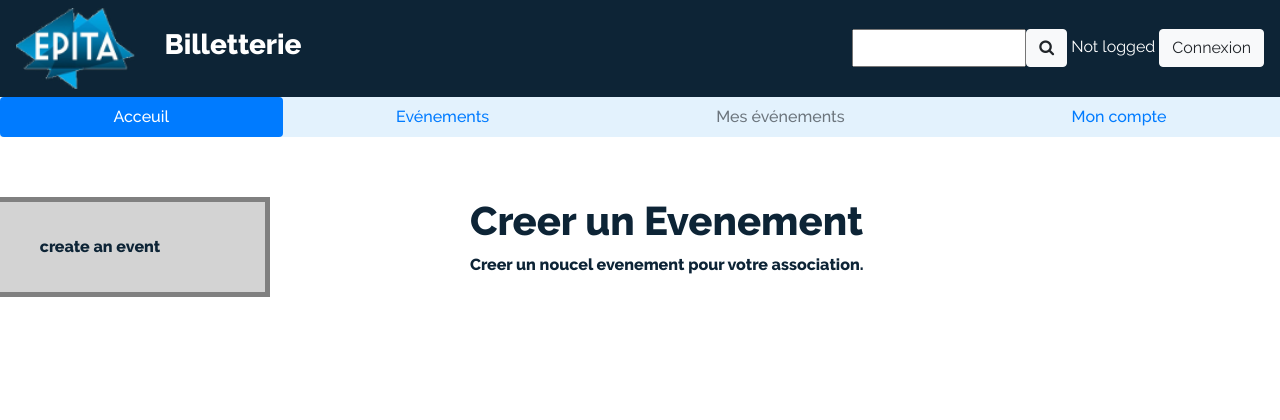
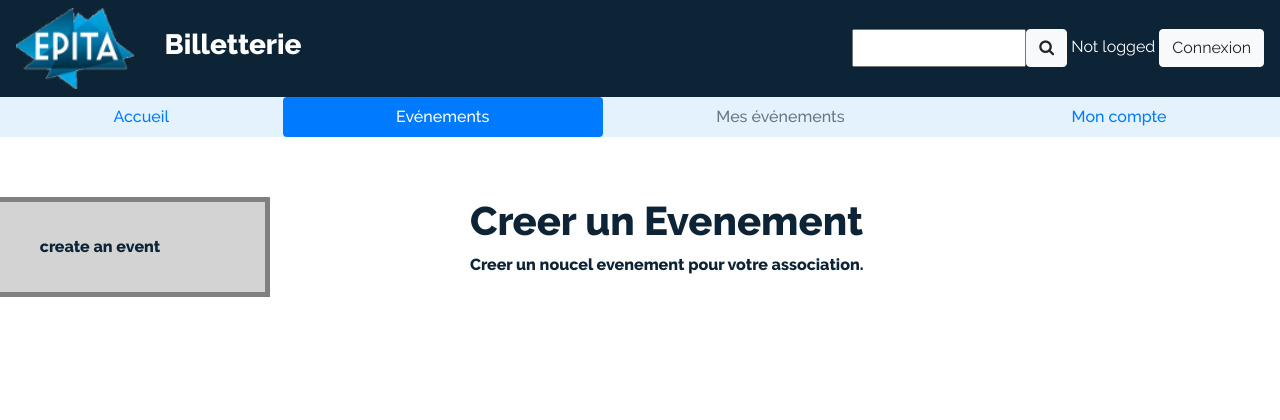
Before and after one commit to MrColorado/YakaChoisir, a Django app: page /event/ in a window 1280 px wide. Shown: the top 420 px of the page. Run offline with Django 3.2, Linux system fonts and the light colour scheme; data that the repository does not hold is empty; some libraries are stand-ins or nearby versions.

Commit message:
[MISC] fix typo

```diff
--- a/src/templates/base.html
+++ b/src/templates/base.html
@@ -57,7 +57,7 @@
 
             {% block panel %}
             <nav class="nav nav-pills nav-fill navbar-dark" id="base_panel">
-                <a class="nav-item nav-link active" href="{% url 'home' %}"> Acceuil </a>
+                <a class="nav-item nav-link active" href="{% url 'home' %}"> Accueil </a>
                 <a class="nav-item nav-link" href="{% url 'event' %}"> Evénements </a>
                 <a class="nav-item nav-link disabled" href="#"> Mes événements </a>
                 <a class="nav-item nav-link" href="{% url 'settings' %}"> Mon compte </a>
--- a/src/templates/events/specific_event.html
+++ b/src/templates/events/specific_event.html
@@ -3,7 +3,7 @@
 
 {% block panel %}
     <nav class="nav nav-pills nav-fill navbar-dark" id="base_panel">
-        <a class="nav-item nav-link" href="{% url 'home' %}"> Acceuil </a>
+        <a class="nav-item nav-link" href="{% url 'home' %}"> Accueil </a>
         <a class="nav-item nav-link active" href="{% url 'event' %}"> Evénements </a>
         <a class="nav-item nav-link" href="#"> Mes événements </a>
         <a class="nav-item nav-link" href="{% url 'settings' %}"> Mon compte </a>
--- a/src/templates/page_event/page_event.html
+++ b/src/templates/page_event/page_event.html
@@ -1,5 +1,13 @@
 {% extends 'base.html' %}
 
+{% block panel %}
+    <nav class="nav nav-pills nav-fill navbar-dark" id="base_panel">
+        <a class="nav-item nav-link" href="{% url 'home' %}"> Accueil </a>
+        <a class="nav-item nav-link active" href="{% url 'event' %}"> Evénements </a>
+        <a class="nav-item nav-link disabled" href="#"> Mes événements </a>
+        <a class="nav-item nav-link" href="{% url 'settings' %}"> Mon compte </a>
+    </nav>
+{% endblock %}
 
 {% block  body%}
     <style>
--- a/src/templates/registration/login.html
+++ b/src/templates/registration/login.html
@@ -3,7 +3,7 @@
 
 {% block panel %}
     <nav class="nav nav-pills nav-fill navbar-dark" id="base_panel">
-        <a class="nav-item nav-link" href="{% url 'home' %}"> Acceuil </a>
+        <a class="nav-item nav-link" href="{% url 'home' %}"> Accueil </a>
         <a class="nav-item nav-link" href="{% url 'event' %}"> Evénements </a>
         <a class="nav-item nav-link disabled" href="#"> Mes événements </a>
         <a class="nav-item nav-link" href="{% url 'settings' %}"> Mon compte </a>
--- a/src/templates/user_settings/user_settings.html
+++ b/src/templates/user_settings/user_settings.html
@@ -3,7 +3,7 @@
 
 {% block panel %}
     <nav class="nav nav-pills nav-fill navbar-dark" id="base_panel">
-        <a class="nav-item nav-link" href="{% url 'home' %}"> Acceuil </a>
+        <a class="nav-item nav-link" href="{% url 'home' %}"> Accueil </a>
         <a class="nav-item nav-link" href="{% url 'event' %}"> Evénements </a>
         <a class="nav-item nav-link disabled" href="#"> Mes événements </a>
         <a class="nav-item nav-link active" href="{% url 'settings' %}"> Mon compte </a>
```
